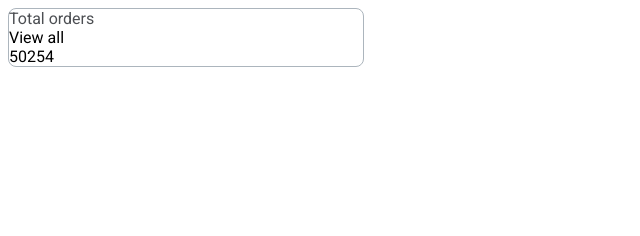
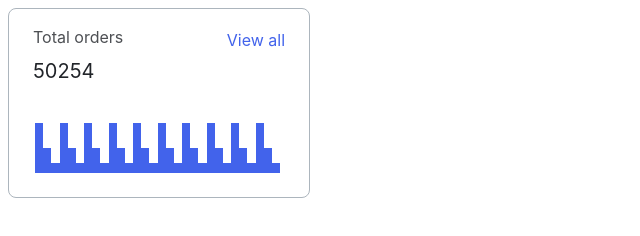
Before and after one commit to js-tasks-ru/htmlcss-20230411_eugenia-surago, a website: page 04-lection2/01-histogram/index.html in a window 1280 px wide. Shown: the whole page, without its empty margins (0-640 px from the left). Drawn offline with Linux system fonts and the light colour scheme.

Commit message:
add histogram

```diff
--- a/03-lection1/02-accordion/accordion.css
+++ b/03-lection1/02-accordion/accordion.css
@@ -1 +1,7 @@
 /* Стилизация аккордеона */
+.hist {
+    display: flex;
+    flex-wrap:wrap;
+    flex-direction: row;
+    width: 100%;
+}
--- a/04-lection2/01-histogram/histogram.css
+++ b/04-lection2/01-histogram/histogram.css
@@ -1,10 +1,76 @@
 .hist {
-    width: 354px;
+    width: 300px;
     border: 1px solid #ACB5BD;
     border-radius: 8px;
+    display: flex;
+    flex-direction: column;
 }
 
 .hist__total {
     color: #212429;
     opacity: 0.8;
 }
+
+.hist__top {
+    display: flex;
+    flex-direction: row;
+    justify-content: space-between;
+}
+
+.hist__bottom {
+    display: flex;
+    flex-direction: row;
+    justify-content: flex-start;
+    align-items: flex-end;
+    padding: 39px 29px 24px 26px;
+}
+
+.hist__view {
+    font-family: 'Inter';
+    font-style: normal;
+    font-weight: 400;
+    font-size: 16px;
+    line-height: 24px;
+    text-align: right;
+    color: #4263EB;
+    padding: 19px 24px 0px 0px;
+}
+
+.hist__total {
+    font-family: 'Inter';
+    font-style: normal;
+    font-weight: 400;
+    font-size: 16px;
+    line-height: 24px;
+    color: #212429;
+    opacity: 0.8;
+    padding: 16px 0px 0px 24px;
+}
+
+.hist__numbers {
+    font-family: 'Inter';
+    font-style: normal;
+    font-weight: 400;
+    font-size: 20px;
+    line-height: 26px;
+    color: #212429;
+    padding: 6px 0px 0px 24px;
+}
+
+.hist__column-max {
+    width: 9px;
+    height: 50px;
+    background: #4263EB;
+}
+
+.hist__column-mid {
+    width: 9px;
+    height: 25px;
+    background: #4263EB;
+}
+
+.hist__column-min {
+    width: 9px;
+    height: 10px;
+    background: #4263EB;
+}
--- a/04-lection2/01-histogram/index.html
+++ b/04-lection2/01-histogram/index.html
@@ -9,16 +9,81 @@
 
 <body>
     <div class="hist">
-        <div class="hist__total">
-            Total orders
-        </div>
-        <div class="hist__view">
-            View all
+        <div class="hist__top">
+            <div class="hist__total">
+                Total orders
+            </div>
+            <div class="hist__view">
+                View all
+            </div>
         </div>
         <div class="hist__numbers">
             50254
         </div>
-
+        <div class="hist__chart">
+            <div class="hist__bottom">
+                <div class="hist__column-max">
+                </div>
+                <div class="hist__column-mid">
+                </div>
+                <div class="hist__column-min">
+                </div>
+                <div class="hist__column-max">
+                </div>
+                <div class="hist__column-mid">
+                </div>
+                <div class="hist__column-min">
+                </div>
+                <div class="hist__column-max">
+                </div>
+                <div class="hist__column-mid">
+                </div>
+                <div class="hist__column-min">
+                </div>
+                <div class="hist__column-max">
+                </div>
+                <div class="hist__column-mid">
+                </div>
+                <div class="hist__column-min">
+                </div>
+                <div class="hist__column-max">
+                </div>
+                <div class="hist__column-mid">
+                </div>
+                <div class="hist__column-min">
+                </div>
+                <div class="hist__column-max">
+                </div>
+                <div class="hist__column-mid">
+                </div>
+                <div class="hist__column-min">
+                </div>
+                <div class="hist__column-max">
+                </div>
+                <div class="hist__column-mid">
+                </div>
+                <div class="hist__column-min">
+                </div>
+                <div class="hist__column-max">
+                </div>
+                <div class="hist__column-mid">
+                </div>
+                <div class="hist__column-min">
+                </div>
+                <div class="hist__column-max">
+                </div>
+                <div class="hist__column-mid">
+                </div>
+                <div class="hist__column-min">
+                </div>
+                <div class="hist__column-max">
+                </div>
+                <div class="hist__column-mid">
+                </div>
+                <div class="hist__column-min">
+                </div>
+            </div>
+        </div>
     </div>
 </body>
 
```
